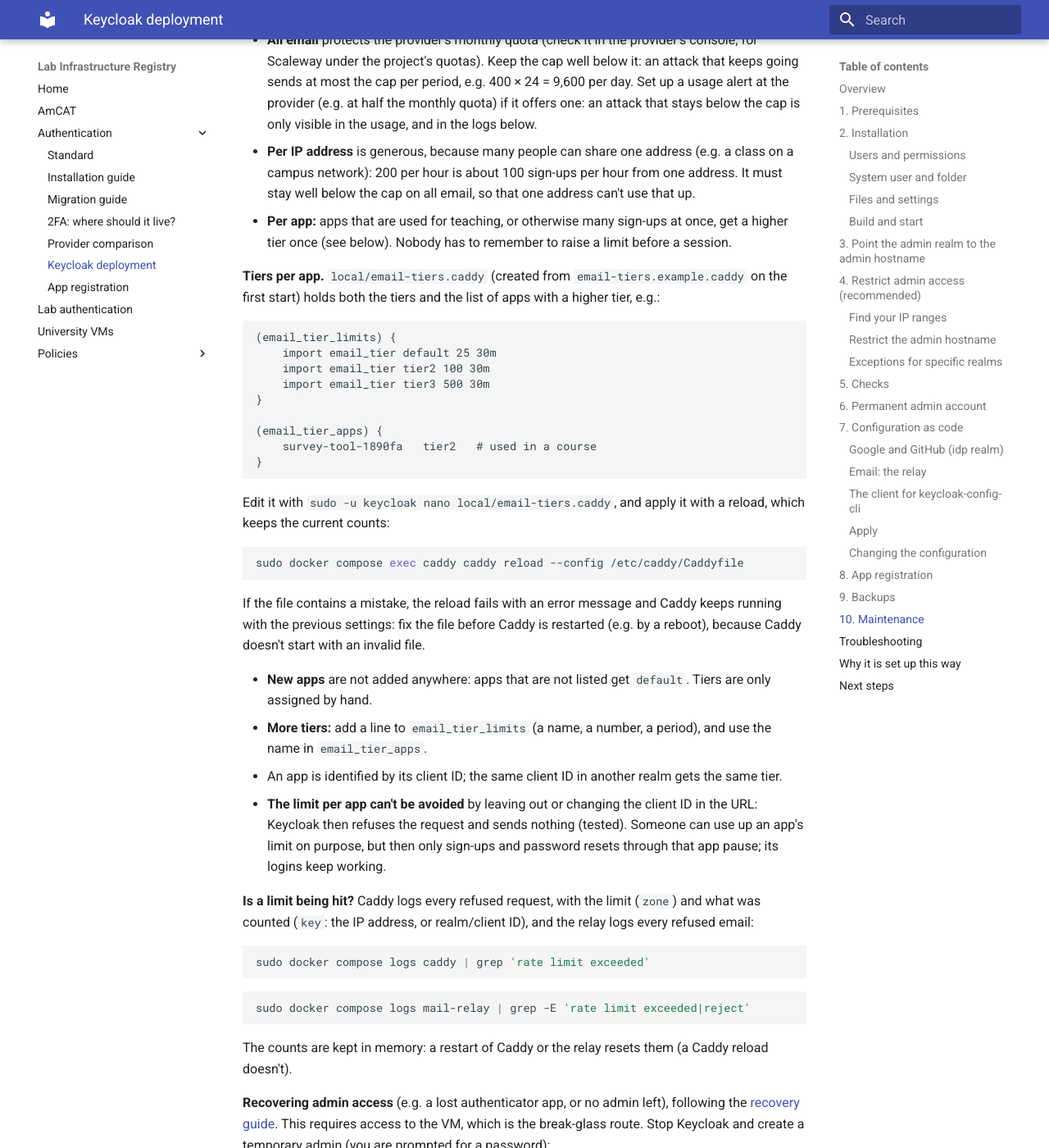
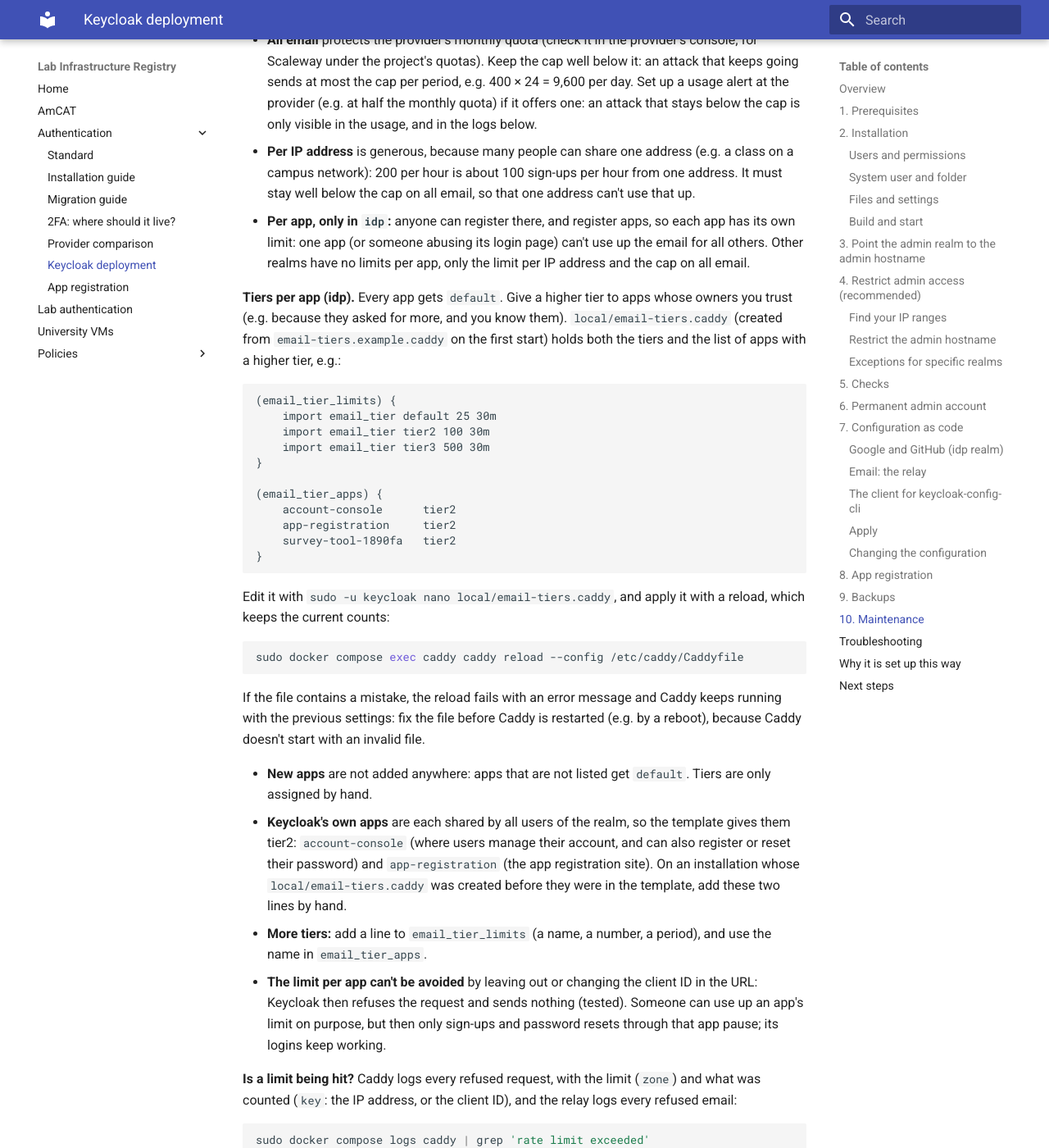
Before and after one commit to kasperwelbers/societal-analytics-lab-infra, an MkDocs documentation site: the page built from docs/keycloak-deploy.md, in a window 1280 px wide and 1400 px high, scrolled down 17458 px. Shown: the whole window at 82% size. Built offline with MkDocs 1.6.1 and Material for MkDocs 9.7.7, drawn with Linux system fonts in a browser that asks for light colours; some of the changed text lies outside the part shown.

Commit message:
Email limits per app only in the idp realm
- The per-app limits and tiers only count requests in the idp realm, where
  anyone can register (and register apps); other realms only have the
  limit per IP address and the relay's cap on all email (tested)
- The template gives Keycloak's shared apps (account-console,
  app-registration) tier2
- Docs: a higher tier is for apps whose owners you trust

Co-Authored-By: Claude Opus 5.5 <noreply@anthropic.com>
Claude-Session: https://claude.ai/code/session_019W6Pqxp2q1zbwJeh2ybKkP

````diff
--- a/docs/keycloak-deploy.md
+++ b/docs/keycloak-deploy.md
@@ -512,7 +512,7 @@ sudo docker compose build --pull && sudo docker compose up -d
 | Limit | Where | Default | Counts | Above the limit |
 | --- | --- | --- | --- | --- |
 | **Per IP address** | Caddy; `.env`: `EMAIL_LIMIT_PER_IP` per `EMAIL_LIMIT_PER_IP_WINDOW` | 200 per hour | Requests that can send an email, plus registrations and first logins with Google or GitHub | That person sees "Too many attempts from your network" |
-| **Per app** (client ID) | Caddy; `local/email-tiers.caddy` | 25 per 30 minutes; tier2 100, tier3 500 | Requests that can send an email, through that app | That person sees "This app has reached its limit for sign-ups and password resets" |
+| **Per app** (client ID), only in `idp` | Caddy; `local/email-tiers.caddy` | 25 per 30 minutes; tier2 100, tier3 500 | Requests that can send an email, through that app | That person sees "This app has reached its limit for sign-ups and password resets" |
 | **All email** | The relay; `.env`: `EMAIL_RELAY_LIMIT` per `EMAIL_RELAY_LIMIT_PERIOD` | 400 per hour | Emails actually sent | Keycloak can't send email; users see that the email could not be sent |
 
 The requests that can send an email are the first visit to the "verify your email" page (after registering, or when a user with an unverified email address logs in) and submitting "forgot password". Logins (with password, OTP, passkey, Google or GitHub), token requests and refresh grants, and finishing a password reset from an email that was already sent are never limited.
@@ -527,9 +527,9 @@ The requests that can send an email are the first visit to the "verify your emai
 
 * **All email** protects the provider's monthly quota (check it in the provider's console; for Scaleway under the project's quotas). Keep the cap well below it: an attack that keeps going sends at most the cap per period, e.g. 400 × 24 = 9,600 per day. Set up a usage alert at the provider (e.g. at half the monthly quota) if it offers one: an attack that stays below the cap is only visible in the usage, and in the logs below.
 * **Per IP address** is generous, because many people can share one address (e.g. a class on a campus network): 200 per hour is about 100 sign-ups per hour from one address. It must stay well below the cap on all email, so that one address can't use that up.
-* **Per app:** apps that are used for teaching, or otherwise many sign-ups at once, get a higher tier once (see below). Nobody has to remember to raise a limit before a session.
+* **Per app, only in `idp`:** anyone can register there, and register apps, so each app has its own limit: one app (or someone abusing its login page) can't use up the email for all others. Other realms have no limits per app, only the limit per IP address and the cap on all email.
 
-**Tiers per app.** `local/email-tiers.caddy` (created from `email-tiers.example.caddy` on the first start) holds both the tiers and the list of apps with a higher tier, e.g.:
+**Tiers per app (idp).** Every app gets `default`. Give a higher tier to apps whose owners you trust (e.g. because they asked for more, and you know them). `local/email-tiers.caddy` (created from `email-tiers.example.caddy` on the first start) holds both the tiers and the list of apps with a higher tier, e.g.:
 
 ```
 (email_tier_limits) {
@@ -539,7 +539,9 @@ The requests that can send an email are the first visit to the "verify your emai
 }
 
 (email_tier_apps) {
-	survey-tool-1890fa   tier2   # used in a course
+	account-console      tier2
+	app-registration     tier2
+	survey-tool-1890fa   tier2
 }
 ```
 
@@ -552,11 +554,11 @@ sudo docker compose exec caddy caddy reload --config /etc/caddy/Caddyfile
 If the file contains a mistake, the reload fails with an error message and Caddy keeps running with the previous settings: fix the file before Caddy is restarted (e.g. by a reboot), because Caddy doesn't start with an invalid file.
 
 * **New apps** are not added anywhere: apps that are not listed get `default`. Tiers are only assigned by hand.
+* **Keycloak's own apps** are each shared by all users of the realm, so the template gives them tier2: `account-console` (where users manage their account, and can also register or reset their password) and `app-registration` (the app registration site). On an installation whose `local/email-tiers.caddy` was created before they were in the template, add these two lines by hand.
 * **More tiers:** add a line to `email_tier_limits` (a name, a number, a period), and use the name in `email_tier_apps`.
-* An app is identified by its client ID; the same client ID in another realm gets the same tier.
 * **The limit per app can't be avoided** by leaving out or changing the client ID in the URL: Keycloak then refuses the request and sends nothing (tested). Someone can use up an app's limit on purpose, but then only sign-ups and password resets through that app pause; its logins keep working.
 
-**Is a limit being hit?** Caddy logs every refused request, with the limit (`zone`) and what was counted (`key`: the IP address, or realm/client ID), and the relay logs every refused email:
+**Is a limit being hit?** Caddy logs every refused request, with the limit (`zone`) and what was counted (`key`: the IP address, or the client ID), and the relay logs every refused email:
 
 ```bash
 sudo docker compose logs caddy | grep 'rate limit exceeded'
````
Also changed, not shown: docs/app-registration.md (+1 -1 lines), 2 other files.
